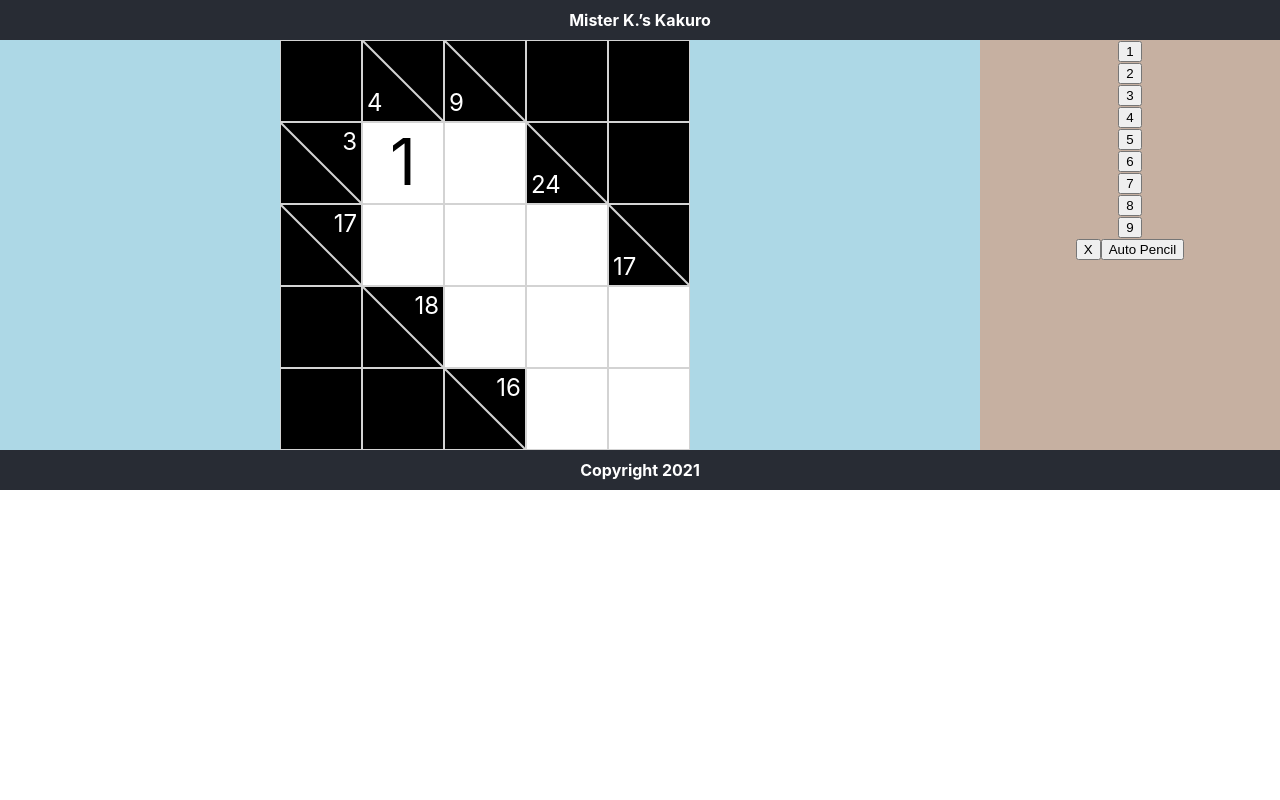
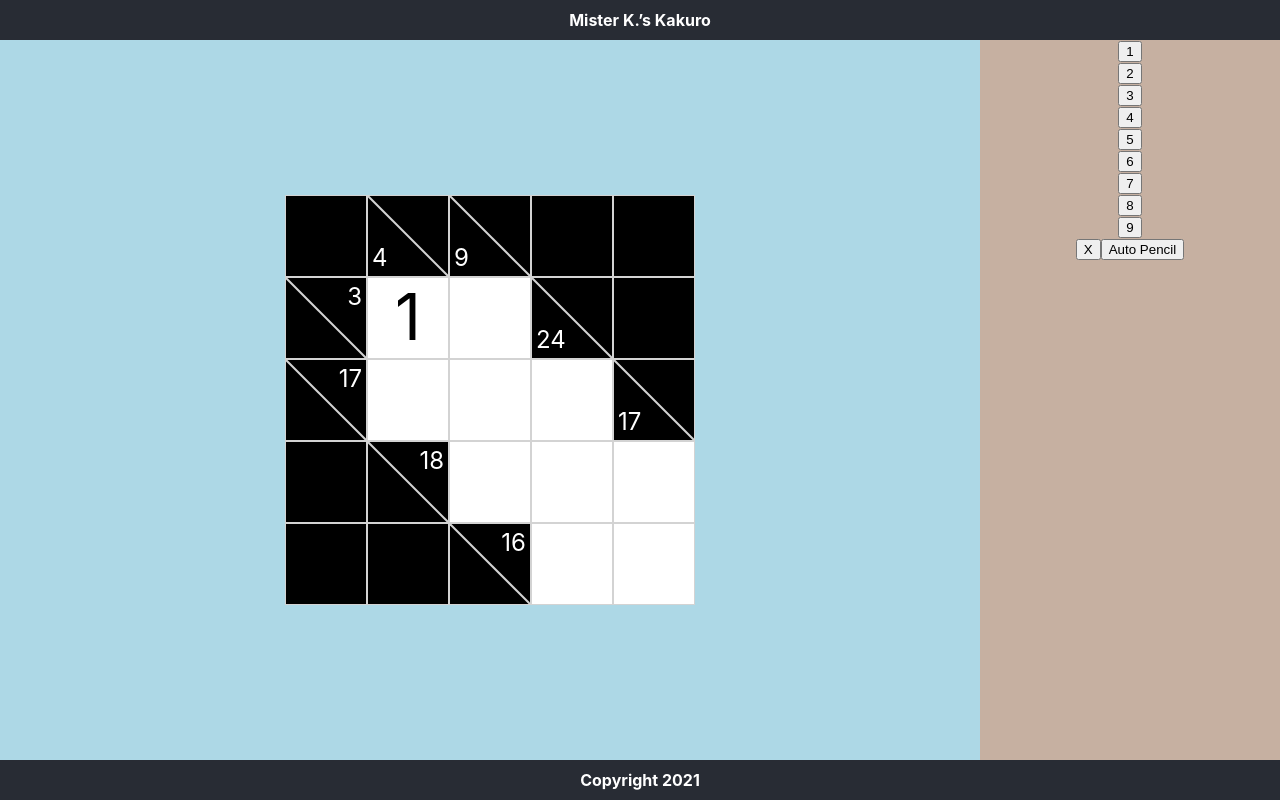
Before and after one commit to kuehnert/react-kakuro, a React (Create React App) app: page / in a window 1280 px wide. Built offline with nearby package versions, Linux system fonts and the light colour scheme.

Commit message:
style height of #root element

```diff
--- a/src/App.scss
+++ b/src/App.scss
@@ -1,15 +1,15 @@
 html,
-body {
+body, #root {
   height: 100%;
 }
 
-body {
-  padding: 0;
-  margin: 0;
+#root {
   font-size: 1rem;
   font-weight: bold;
   text-align: center;
   touch-action: none;
+
+  background: red;
   display: flex;
   flex-direction: column;
 }
@@ -24,8 +24,7 @@ body {
   background: lightblue;
   flex-grow: 1;
   display: flex;
-  flex-direction: row;
-  gap: 10px;
+  justify-content: center;
 }
 
 .footer {
@@ -33,3 +32,8 @@ body {
   color: white;
   padding: 10px;
 }
+
+.box {
+  align-self: center;
+  background-color: orange;
+}
--- a/src/components/Controls.module.scss
+++ b/src/components/Controls.module.scss
@@ -1,5 +1,4 @@
 .controls {
-  align-self: stretch;
   background-color: #C6B0A1;
   width: 300px;
 }
--- a/src/components/GameGrid.module.scss
+++ b/src/components/GameGrid.module.scss
@@ -1,7 +1,6 @@
 .gameBackground {
   align-self: center;
   flex-grow: 1;
-
   display: flex;
   justify-content: center;
 }
```
